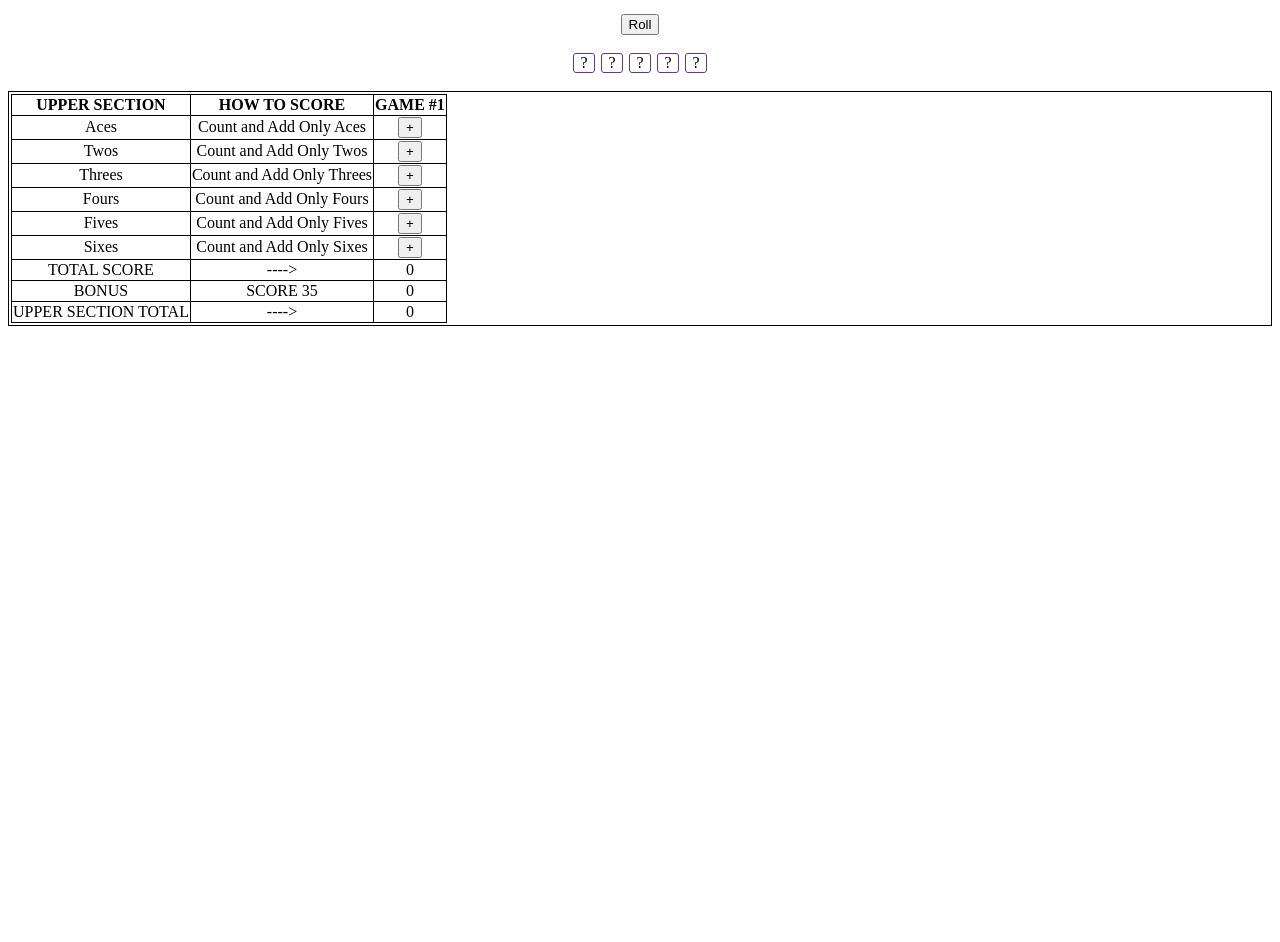
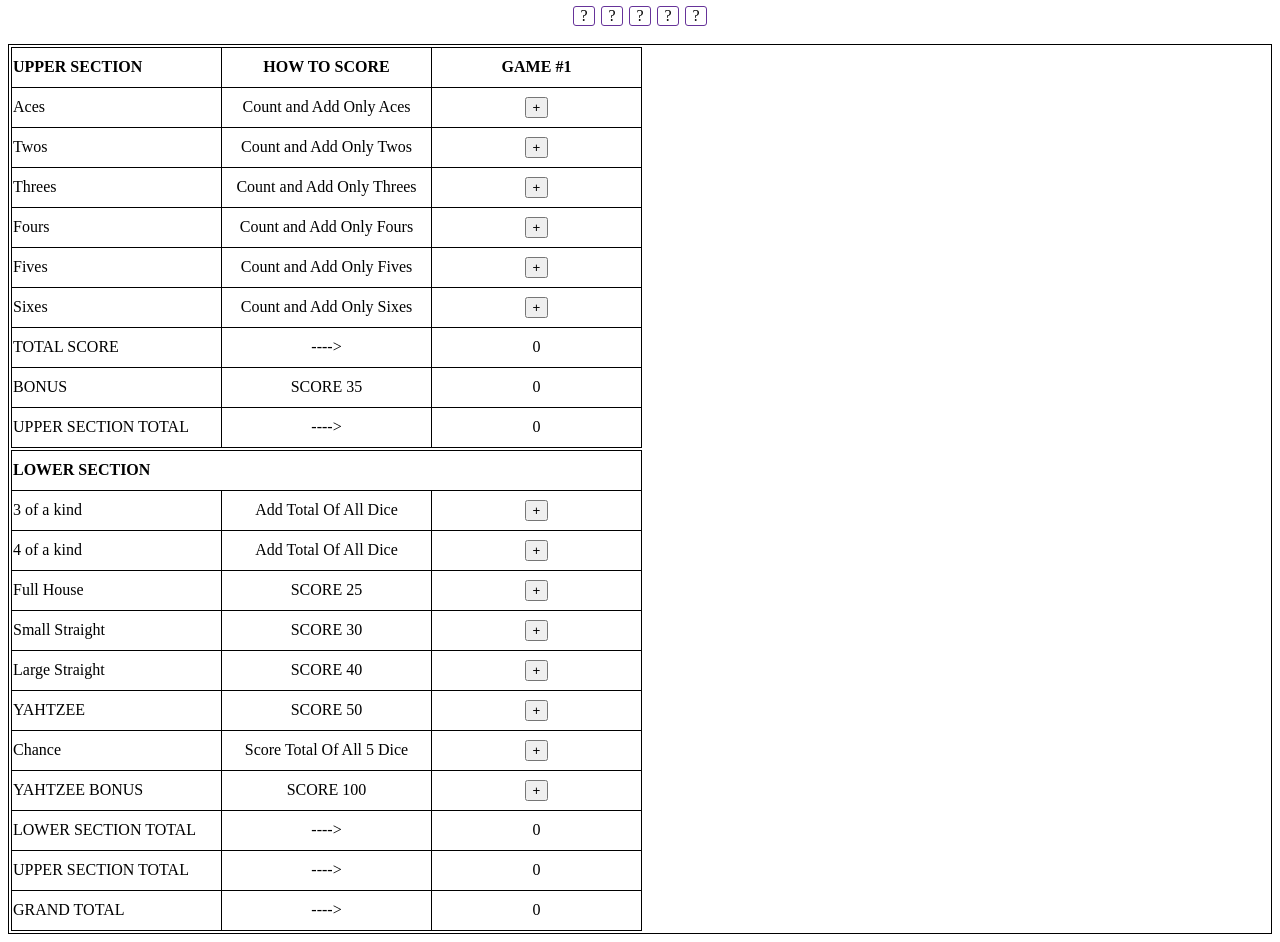
Before and after one commit to andydlindsay/yahtzee, a React (Create React App) app in the folder client/: page / in a window 1280 px wide. Shown: the part 100-1042 px from the top of the page. Before the commit the page ends 800 px from the top, so only its background shows below. Built offline with nearby package versions, Linux system fonts and the light colour scheme.

Commit message:
fill out lower section of score card

```diff
--- a/client/src/components/Die.scss
+++ b/client/src/components/Die.scss
@@ -4,6 +4,7 @@
   margin: 3px;
   width: 20px;
   display: inline-block;
+  text-align: center;
 }
 
 .kept {
--- a/client/src/components/Game.jsx
+++ b/client/src/components/Game.jsx
@@ -67,6 +67,62 @@ const Game = () => {
       howToScore: 'Count and Add Only Sixes',
       section: 'upper'
     },
+    'threeOfAKind': {
+      name: '3 of a kind',
+      score: 0,
+      setId: null,
+      howToScore: 'Add Total Of All Dice',
+      section: 'lower'
+    },
+    'fourOfAKind': {
+      name: '4 of a kind',
+      score: 0,
+      setId: null,
+      howToScore: 'Add Total Of All Dice',
+      section: 'lower'
+    },
+    'fullHouse': {
+      name: 'Full House',
+      score: 0,
+      setId: null,
+      howToScore: 'SCORE 25',
+      section: 'lower'
+    },
+    'smallStraight': {
+      name: 'Small Straight',
+      score: 0,
+      setId: null,
+      howToScore: 'SCORE 30',
+      section: 'lower'
+    },
+    'largeStraight': {
+      name: 'Large Straight',
+      score: 0,
+      setId: null,
+      howToScore: 'SCORE 40',
+      section: 'lower'
+    },
+    'yahtzee': {
+      name: 'YAHTZEE',
+      score: 0,
+      setId: null,
+      howToScore: 'SCORE 50',
+      section: 'lower'
+    },
+    'chance': {
+      name: 'Chance',
+      score: 0,
+      setId: null,
+      howToScore: 'Score Total Of All 5 Dice',
+      section: 'lower'
+    },
+    'yahtzeeBonus': {
+      name: 'YAHTZEE BONUS',
+      score: 0,
+      setId: null,
+      howToScore: 'SCORE 100',
+      section: 'lower'
+    }
   });
 
   const rollDice = () => {
@@ -118,7 +174,6 @@ const Game = () => {
 
   return (
     <div className="game">
-      <h2>Game</h2>
       <div>
         <button
           onClick={rollDice}
--- a/client/src/components/Scores.jsx
+++ b/client/src/components/Scores.jsx
@@ -4,41 +4,49 @@ import './Scores.scss';
 const Scores = (props) => {
   const {scores, onSelectScore} = props;
 
-  const showScores = () => {
+  const getSectionScores = (section) => {
     const output = [];
     for (const key in scores) {
-      output.push([key, scores[key]]);
+      if (scores[key].section === section) {
+        output.push([key, scores[key]]);
+      }
     }
     return output;
   };
 
-  const totalScore = () => {
+  const sectionSubTotal = (section) => {
     let total = 0;
     for (const key in scores) {
-      total += scores[key].score;
+      if (scores[key].section === section) {
+        total += scores[key].score;
+      }
     }
     return total;
   };
 
   const calcBonus = () => {
-    if (totalScore() >= 63) {
+    if (sectionSubTotal('upper') >= 63) {
       return 35;
     }
     return 0;
+  };
+
+  const upperSectionTotal = () => {
+    return sectionSubTotal('upper') + calcBonus();
   };
 
   return (
     <div className="scores">
       <table>
         <tr>
-          <th>UPPER SECTION</th>
+          <th className="left">UPPER SECTION</th>
           <th>HOW TO SCORE</th>
           <th>GAME #1</th>
         </tr>
-        { showScores().map(([key, score]) => {
+        { getSectionScores('upper').map(([key, score]) => {
           return (
             <tr key={key}>
-              <td>{score.name}</td>
+              <td className="left">{score.name}</td>
               <td>{score.howToScore}</td>
               <td>
               { score.score !== 0 ?
@@ -53,19 +61,57 @@ const Scores = (props) => {
           );
         }) }
         <tr>
-          <td>TOTAL SCORE</td>
+          <td className="left">TOTAL SCORE</td>
           <td>----></td>
-          <td>{totalScore()}</td>
+          <td>{sectionSubTotal('upper')}</td>
         </tr>
         <tr>
-          <td>BONUS</td>
+          <td className="left">BONUS</td>
           <td>SCORE 35</td>
           <td>{calcBonus()}</td>
         </tr>
         <tr>
-          <td>UPPER SECTION TOTAL</td>
+          <td className="left">UPPER SECTION TOTAL</td>
           <td>----></td>
-          <td>{totalScore() + calcBonus()}</td>
+          <td>{upperSectionTotal()}</td>
+        </tr>
+      </table>
+
+      <table>
+        <tr>
+          <th colSpan="3" className="left">LOWER SECTION</th>
+        </tr>
+        { getSectionScores('lower').map(([key, score]) => {
+          return (
+            <tr key={key}>
+              <td className="left">{score.name}</td>
+              <td>{score.howToScore}</td>
+              <td>
+              { score.score !== 0 ?
+                score.score :
+                <button
+                  onClick={() => onSelectScore(key)}
+                  className={score.score ? 'hidden' : null}
+                >+</button>
+              }
+              </td>
+            </tr>
+          );
+        }) }
+        <tr>
+          <td className="left">LOWER SECTION TOTAL</td>
+          <td>----></td>
+          <td>{sectionSubTotal('lower')}</td>
+        </tr>
+        <tr>
+          <td className="left">UPPER SECTION TOTAL</td>
+          <td>----></td>
+          <td>{upperSectionTotal()}</td>
+        </tr>
+        <tr>
+          <td className="left">GRAND TOTAL</td>
+          <td>----></td>
+          <td>{upperSectionTotal() + sectionSubTotal('lower')}</td>
         </tr>
       </table>
     </div>
--- a/client/src/components/Scores.scss
+++ b/client/src/components/Scores.scss
@@ -3,8 +3,21 @@ table, th, td {
   border-collapse: collapse;
 }
 
+td {
+  width: 33%;
+}
+
+tr {
+  height: 40px;
+}
+
 table {
   margin: 2px;
+  width: 50%;
+}
+
+.left {
+  text-align: left;
 }
 
 .scores {
```
